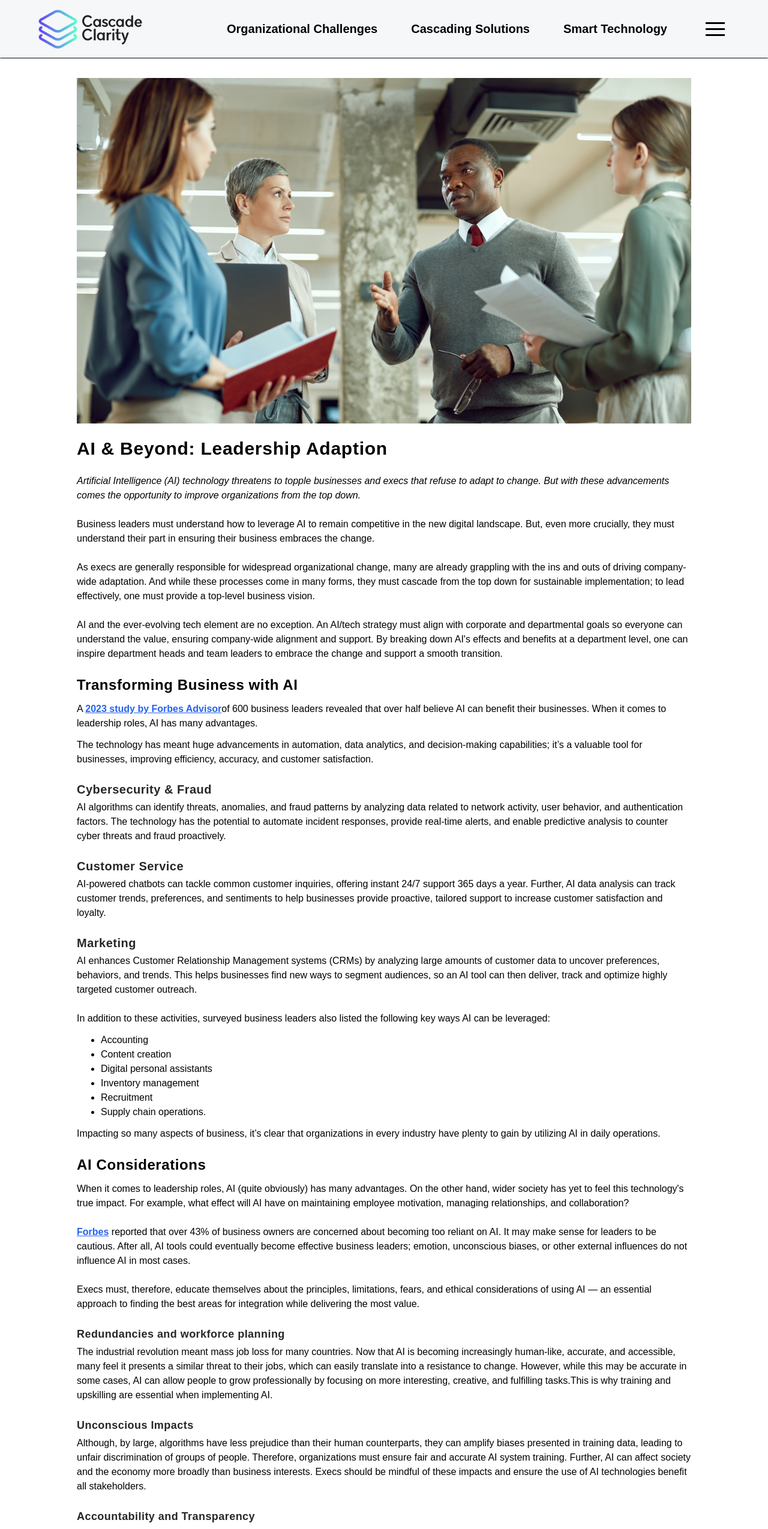
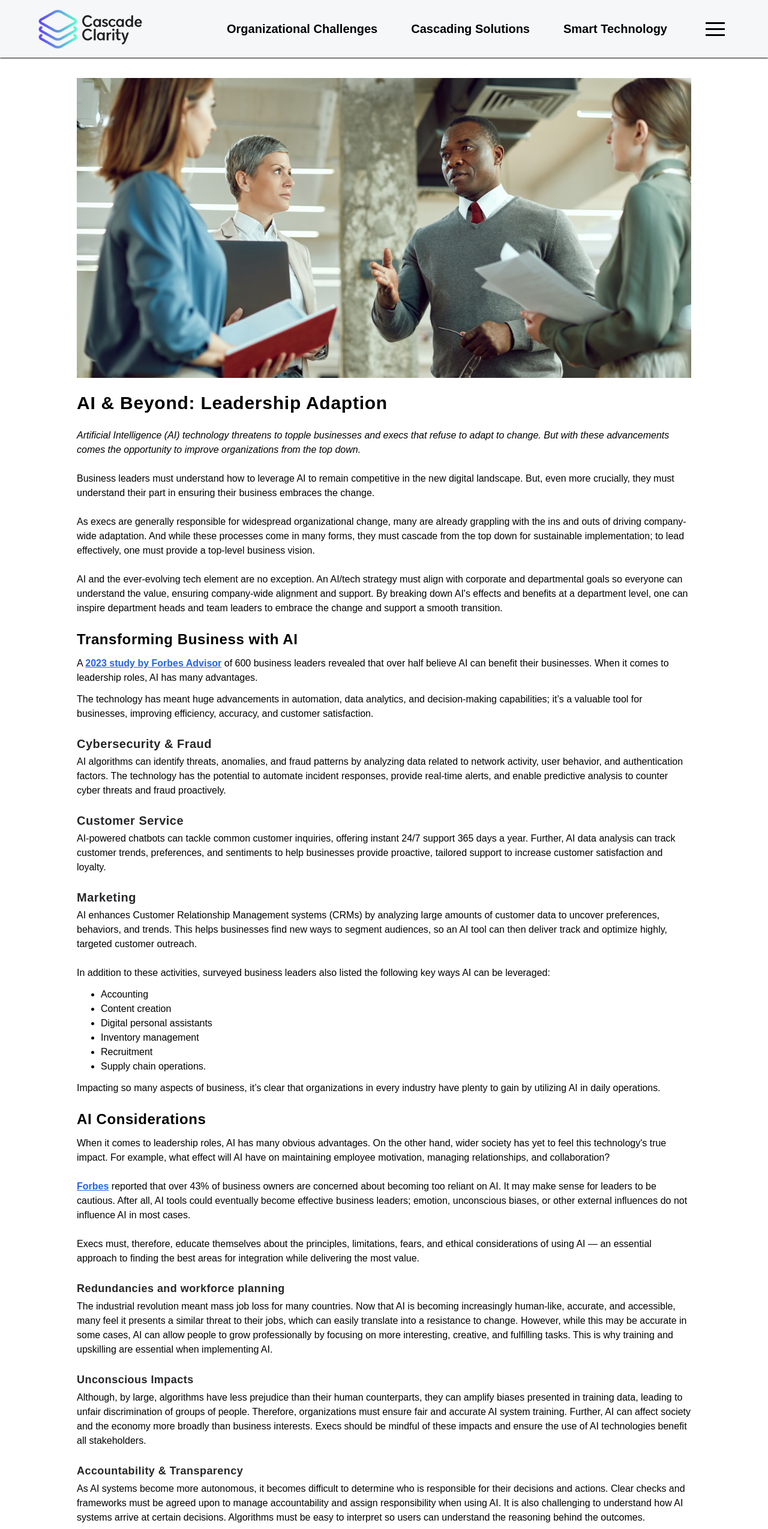
Before and after one commit to SalesBox-EM/cascade, a React (Create React App) app: page /Blog_LeadershipAdaption in a window 1280 px wide. Shown: the top 2549 px of the page at 60% size. Built offline with nearby package versions, Linux system fonts and the light colour scheme.

Commit message:
Blogs_Updated

```diff
--- a/src/Components/Pages/Blogs.jsx/Barrier.jsx
+++ b/src/Components/Pages/Blogs.jsx/Barrier.jsx
@@ -11,9 +11,9 @@ const Barrier = () => {
             <NavBar />
             <div id='head' className='w-full h-full  flex flex-col items-center justify-center'>
 
-                <img src={ImageOne} className='xl:w-[80%] max-w-[1261px] w-[95%] mt-[130px]    object-cover     ' alt="" />
+                <img src={ImageOne} className='xl:w-[80%] max-w-[1061px] w-[95%] mt-[130px]  max-h-[500px]    object-cover     ' alt="" />
 
-                <div className='xl:w-[80%] max-w-[1261px] w-[95%] h-full flex flex-col mt-6 gap-6'>
+                <div className='xl:w-[80%] max-w-[1061px] w-[95%] h-full flex flex-col mt-6 gap-6'>
                     <h1 className='text-black text-xl md:text-2xl xl:text-3xl 2xl:text-4xl  '>The Invisible Barrier to Business Breakthroughs
                     </h1>
                     <p className='italic'>In today's competitive corporate landscape, consistent breakthroughs are essential for organizations to stay ahead. However, despite abundant talent and resources, many companies encounter obstacles that stifle innovation and hinder growth, such as the silo effect.
@@ -78,9 +78,9 @@ const Barrier = () => {
                         <p>
                             The silo effect may be invisible, but its impact on organizational growth is undeniable. C-suite executives and business leaders play a critical role in removing such silos. Executives must lead by example, demonstrating the value of collaboration and breaking down barriers. For many organizations, an outsider's perspective may also be required to identify and eliminate silos properly.
                         </p>
+                        <p className='mt-1'>This approach also includes leadership's active involvement through a top-down approach to implementing supporting systems and processes. A commitment to the process sets the tone for a cohesive and agile organization.
+                        </p>
                     </div>
-                    <p>This approach also includes leadership's active involvement through a top-down approach to implementing supporting systems and processes. A commitment to the process sets the tone for a cohesive and agile organization.
-                    </p>
                     <div className='mb-10 italic'>
                         <h3 className='text-xl  2xl:text-2xl text-black font-semibold  mb-1'>Need support?
                         </h3>
--- a/src/Components/Pages/Blogs.jsx/Leadership.jsx
+++ b/src/Components/Pages/Blogs.jsx/Leadership.jsx
@@ -12,9 +12,9 @@ const Leadership = () => {
             <NavBar />
             <div className='w-full h-full  flex flex-col items-center justify-center'>
 
-                <img src={ImageTwo} className='xl:w-[80%] max-w-[1261px] w-[95%] mt-[130px]    object-cover     ' alt="" />
+                <img src={ImageTwo} className='xl:w-[80%] max-h-[500px] max-w-[1061px] w-[95%] mt-[130px]    object-cover     ' alt="" />
 
-                <div className='xl:w-[80%] max-w-[1261px] w-[95%] h-full flex flex-col mt-6 gap-6'>
+                <div className='xl:w-[80%] max-w-[1061px] w-[95%] h-full flex flex-col mt-6 gap-6'>
                     <h1 className='text-black text-xl md:text-2xl xl:text-3xl 2xl:text-4xl  '>AI & Beyond: Leadership Adaption
 
                     </h1>
@@ -32,7 +32,7 @@ const Leadership = () => {
                             <a href="https://www.theguardian.com/books/2015/oct/17/the-silo-effect-why-putting-everything-in-its-place-isnt-such-a-bright-idea-gillian-tett-review" target="_blank" rel="noopener noreferrer" className='text-base text-blue-600 underline hover:text-blue-800 ease-in transition-all duration-100'>
                                 2023 study by Forbes Advisor
                             </a>
-                            of 600 business leaders revealed that over half believe AI can benefit their businesses. When it comes to leadership roles, AI has many advantages.
+                            {' '}of 600 business leaders revealed that over half believe AI can benefit their businesses. When it comes to leadership roles, AI has many advantages.
 
                         </p>
                         <p className='mt-3'> The technology has meant huge advancements in automation, data analytics, and decision-making capabilities; it’s a valuable tool for businesses, improving efficiency, accuracy, and customer satisfaction.
@@ -57,7 +57,7 @@ const Leadership = () => {
                         <h5 className='text-zinc-800 text-lg font-semibold  xl:text-xl 2xl:text-2xl mb-1'>Marketing
                         </h5>
                         <p>
-                            AI enhances Customer Relationship Management systems (CRMs) by analyzing large amounts of customer data to uncover preferences, behaviors, and trends. This helps businesses find new ways to segment audiences, so an AI tool can then deliver, track and optimize highly targeted customer outreach.
+                            AI enhances Customer Relationship Management systems (CRMs) by analyzing large amounts of customer data to uncover preferences, behaviors, and trends. This helps businesses find new ways to segment audiences, so an AI tool can then deliver track and optimize highly, targeted customer outreach.
                         </p>
                     </div>
                     <p>In addition to these activities, surveyed business leaders also listed the following key ways AI can be leveraged: </p>
@@ -87,7 +87,7 @@ const Leadership = () => {
                     <div>
                         <h3 className='text-2xl  2xl:text-3xl text-black font-semibold  mb-3'>AI Considerations
                         </h3>
-                        <p className='mt-3'> When it comes to leadership roles, AI (quite obviously) has many advantages. On the other hand, wider society has yet to feel this technology's true impact. For example, what effect will AI have on maintaining employee motivation, managing relationships, and collaboration?
+                        <p className='mt-3'> When it comes to leadership roles, AI has many obvious advantages. On the other hand, wider society has yet to feel this technology's true impact. For example, what effect will AI have on maintaining employee motivation, managing relationships, and collaboration?
 
                         </p>
                     </div>
@@ -104,7 +104,7 @@ const Leadership = () => {
                         <h5 className='text-zinc-800 text-lg font-semibold  xl:text-lg 2xl:text-xl mb-1'>Redundancies and workforce planning
                         </h5>
                         <p>
-                            The industrial revolution meant mass job loss for many countries. Now that AI is becoming increasingly human-like, accurate, and accessible, many feel it presents a similar threat to their jobs, which can easily translate into a resistance to change. However, while this may be accurate in some cases, AI can allow people to grow professionally by focusing on more interesting, creative, and fulfilling tasks.This is why training and upskilling are essential when implementing AI.
+                            The industrial revolution meant mass job loss for many countries. Now that AI is becoming increasingly human-like, accurate, and accessible, many feel it presents a similar threat to their jobs, which can easily translate into a resistance to change. However, while this may be accurate in some cases, AI can allow people to grow professionally by focusing on more interesting, creative, and fulfilling tasks. This is why training and upskilling are essential when implementing AI.
                         </p>
                     </div>
                     <div>
@@ -115,7 +115,7 @@ const Leadership = () => {
                         </p>
                     </div>
                     <div>
-                        <h5 className='text-zinc-800 text-lg font-semibold  xl:text-lg 2xl:text-xl mb-1'>Accountability and Transparency
+                        <h5 className='text-zinc-800 text-lg font-semibold  xl:text-lg 2xl:text-xl mb-1'>Accountability & Transparency
                         </h5>
                         <p>
                             As AI systems become more autonomous, it becomes difficult to determine who is responsible for their decisions and actions. Clear checks and frameworks must be agreed upon to manage accountability and assign responsibility when using AI. It is also challenging to understand how AI systems arrive at certain decisions. Algorithms must be easy to interpret so users can understand the reasoning behind the outcomes.
@@ -137,7 +137,7 @@ const Leadership = () => {
                             Despite initial reluctance from many people, AI is here to stay. When discussing AI within an organization, one must reassure people that their jobs are safe, explaining how AI will benefit them and their teams. Besides, many roles will still require a human touch; recent advances in AI, like ChatGPT, do not mean there won't be a place for leaders and managers in the future. Instead, it means businesses must adapt.
                         </p>
                         <p className='mt-3'>
-                            AI systems can be complicated to integrate and use effectively. But a robust system's positive impact on a business will outweigh the negatives when implemented in the correct manner.
+                            AI systems can be complicated to integrate and use effectively. But a robust system's positive impact on a business can outweigh the negatives when implemented in the correct manner.
                         </p>
                     </div>
                     <div className='mb-10 italic'>
```
Also changed, not shown: src/Components/Pages/Blogs.jsx/Execs.jsx (+5 -5 lines).
